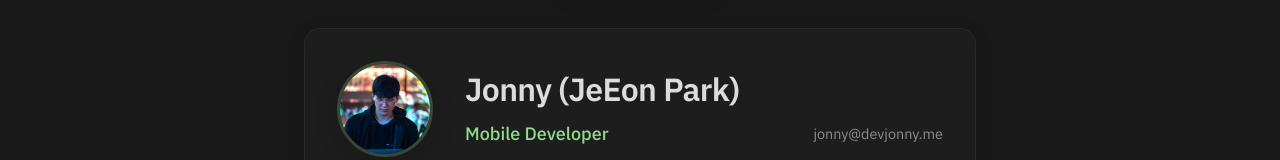
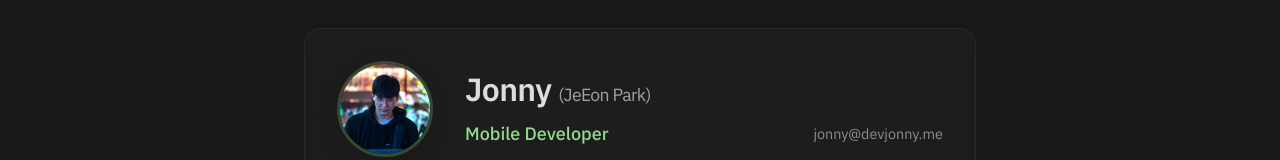
Before and after one commit to JeEonPark/devjonny-blog, a Next.js app: page / in a window 1280 px wide. Shown: the part 402-562 px from the top of the page. Built offline with nearby package versions, Linux system fonts and the light colour scheme.

Commit message:
name size

```diff
--- a/src/components/pages/HomePage.tsx
+++ b/src/components/pages/HomePage.tsx
@@ -47,7 +47,7 @@ export default function HomePage({ lang }: HomePageProps) {
               />
               <div className="intro-text flex-grow">
                 <h1 className="name text-[1.5rem] md:text-[2rem] font-semibold text-[rgb(var(--white))] m-0 mb-3 tracking-[-0.02em] leading-[1.2]">
-                  Jonny (JeEon Park)
+                  Jonny <span className="text-[0.9rem] md:text-[1.1rem] font-normal opacity-70">(JeEon Park)</span>
                 </h1>
                 <div className="job-info flex items-center justify-between gap-1 md:gap-6 flex-wrap">
                   <p className="job-title text-sm md:text-lg text-[rgb(var(--primary))] m-0 font-medium opacity-90">
```
